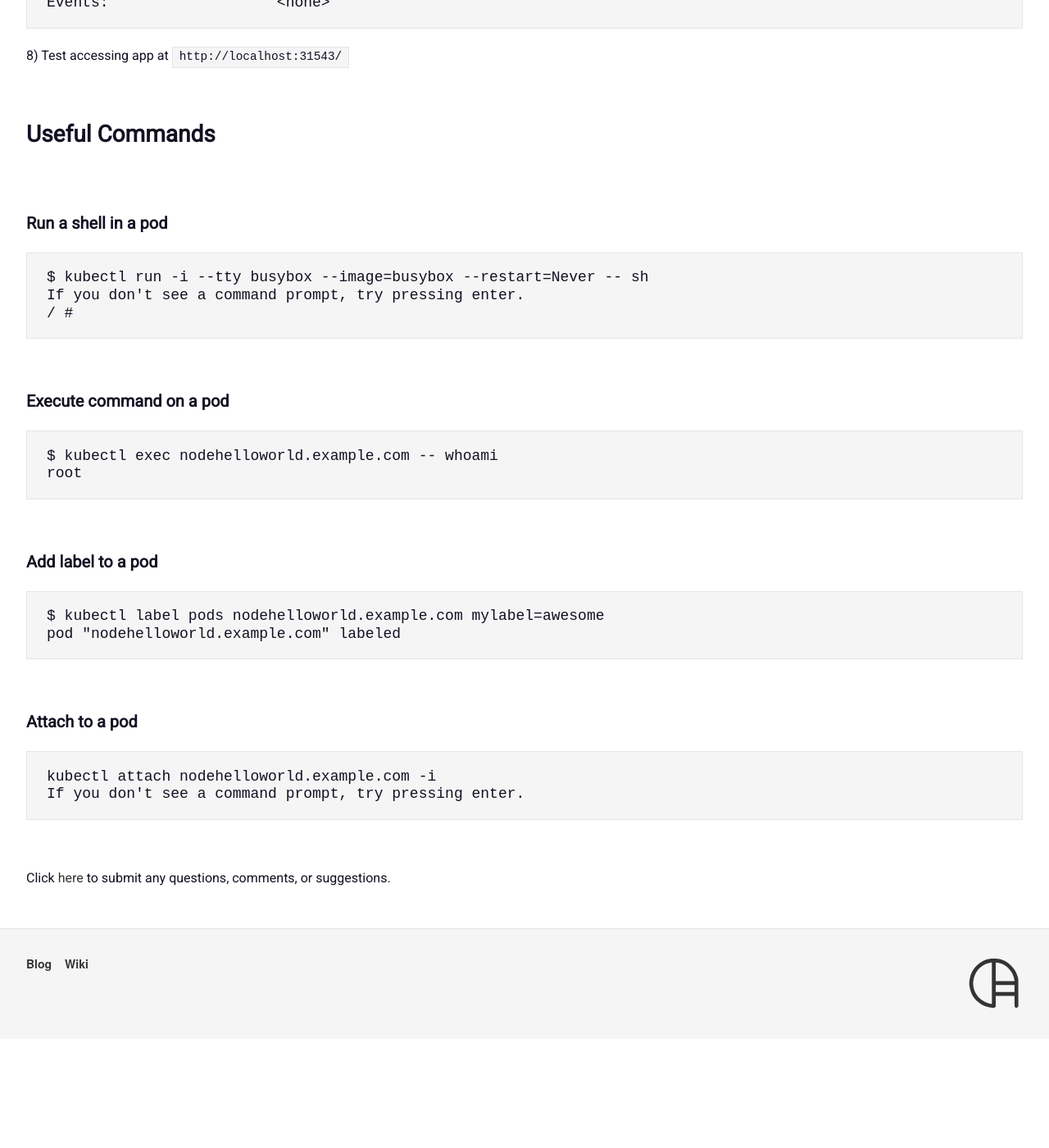
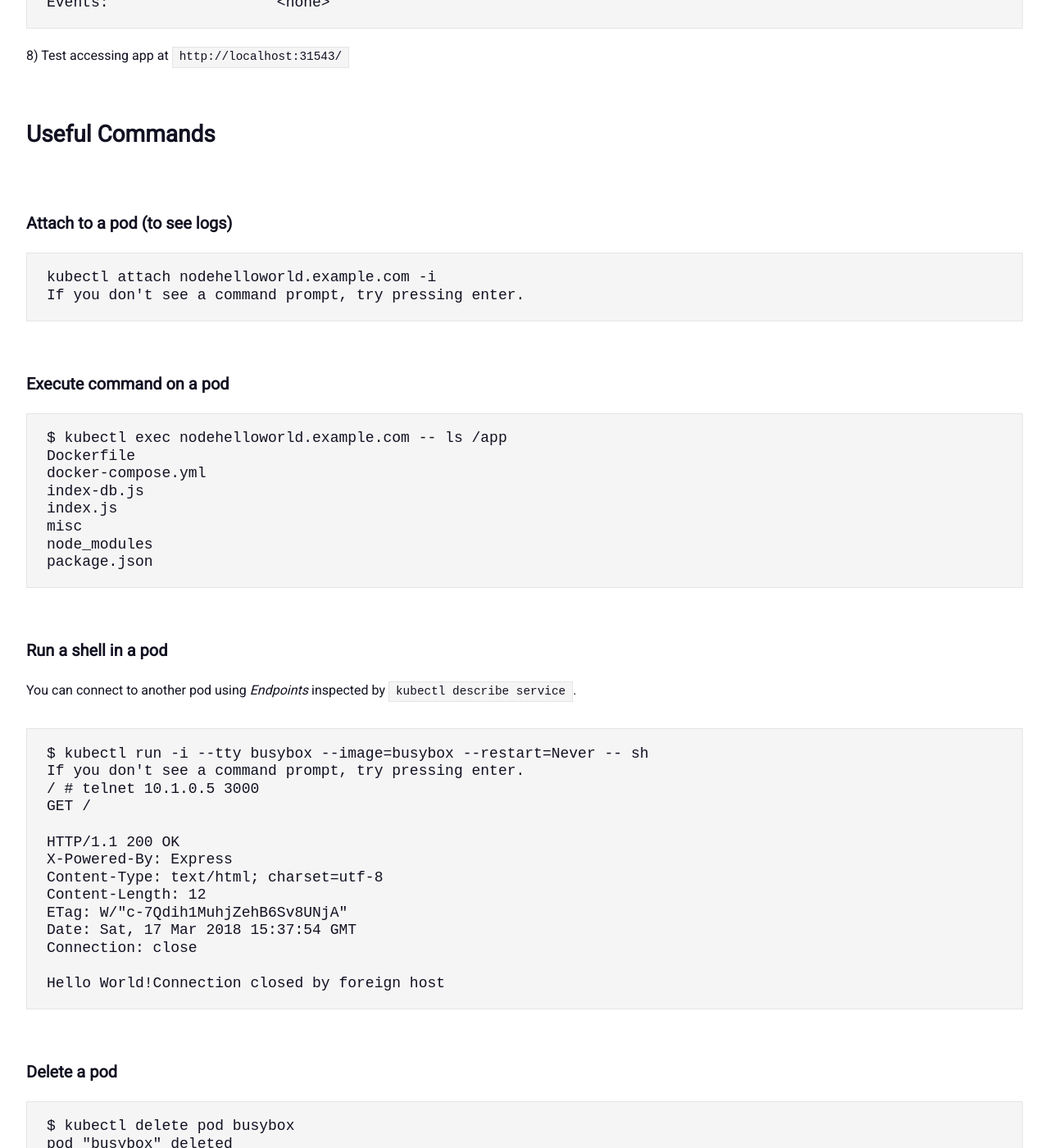
Before and after one commit to shruti170901/hola.github.io, a Jekyll site: the page built from kubenetes/index.md, in a window 1280 px wide and 1400 px high, scrolled down 3495 px. Shown: the whole window at 82% size. Built offline with Jekyll 4.4.1, drawn with Linux system fonts in a browser that asks for light colours; before the commit the page ends 4762 px from its top, so only the background shows below that.

Commit message:
Updated commands from demo

````diff
--- a/kubenetes/index.md
+++ b/kubenetes/index.md
@@ -119,31 +119,50 @@ Events:                   <none>
 
 ## Useful Commands
 
-### Run a shell in a pod
+### Attach to a pod (to see logs)
 
 ```
-$ kubectl run -i --tty busybox --image=busybox --restart=Never -- sh
+kubectl attach nodehelloworld.example.com -i
 If you don't see a command prompt, try pressing enter.
-/ #
 ```
 
 ###  Execute command on a pod
 
 ```
-$ kubectl exec nodehelloworld.example.com -- whoami
-root
+$ kubectl exec nodehelloworld.example.com -- ls /app
+Dockerfile
+docker-compose.yml
+index-db.js
+index.js
+misc
+node_modules
+package.json
 ```
 
-### Add label to a pod
+### Run a shell in a pod
+
+You can connect to another pod using *Endpoints* inspected by `kubectl describe service`.
 
 ```
-$ kubectl label pods nodehelloworld.example.com mylabel=awesome
-pod "nodehelloworld.example.com" labeled
+$ kubectl run -i --tty busybox --image=busybox --restart=Never -- sh
+If you don't see a command prompt, try pressing enter.
+/ # telnet 10.1.0.5 3000
+GET /
+
+HTTP/1.1 200 OK
+X-Powered-By: Express
+Content-Type: text/html; charset=utf-8
+Content-Length: 12
+ETag: W/"c-7Qdih1MuhjZehB6Sv8UNjA"
+Date: Sat, 17 Mar 2018 15:37:54 GMT
+Connection: close
+
+Hello World!Connection closed by foreign host
 ```
 
-### Attach to a pod
+### Delete a pod
 
 ```
-kubectl attach nodehelloworld.example.com -i
-If you don't see a command prompt, try pressing enter.
+$ kubectl delete pod busybox
+pod "busybox" deleted
 ```
````
